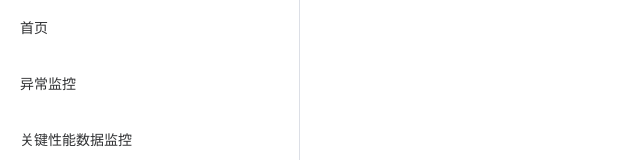
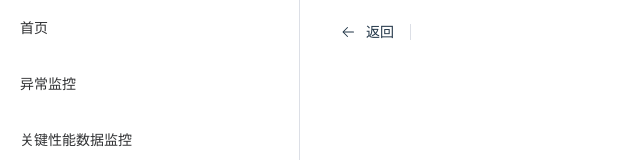
Before and after one commit to skyclouds2001/Frontend-Monitor-System, a Vue app in the folder monitor-system-show/: page / in a window 1280 px wide. Shown: the top 160 px of the page, without its empty margins (0-640 px from the left). Built offline with nearby package versions, Linux system fonts and the light colour scheme.

Commit message:
feat: add page header

```diff
--- a/monitor-system-show/src/App.vue
+++ b/monitor-system-show/src/App.vue
@@ -1,5 +1,6 @@
 <script setup lang="ts">
 import AsideBar from '@/components/AsideBar.vue';
+import PageHeader from '@/components/PageHeader.vue';
 </script>
 
 <template>
@@ -9,7 +10,9 @@ import AsideBar from '@/components/AsideBar.vue';
     </el-aside>
     <el-main>
       <el-container>
-        <el-header height="60px"></el-header>
+        <el-header height="60px">
+          <PageHeader />
+        </el-header>
         <el-main>
           <router-view></router-view>
         </el-main>
--- /dev/null
+++ b/monitor-system-show/src/components/PageHeader.vue
@@ -0,0 +1,26 @@
+<template>
+  <el-page-header class="header" title="返回" :content="title" />
+</template>
+
+<script lang="ts" setup>
+import { useStore } from 'vuex';
+
+const store = useStore();
+
+const title = store.state.pageHeaderTitle;
+</script>
+
+<script lang="ts">
+import { defineComponent } from 'vue';
+
+export default defineComponent({
+  name: 'PageHeader',
+});
+</script>
+
+<style scoped lang="less">
+.header {
+  height: var(--el-header-height);
+  line-height: var(--el-header-height);
+}
+</style>
```
